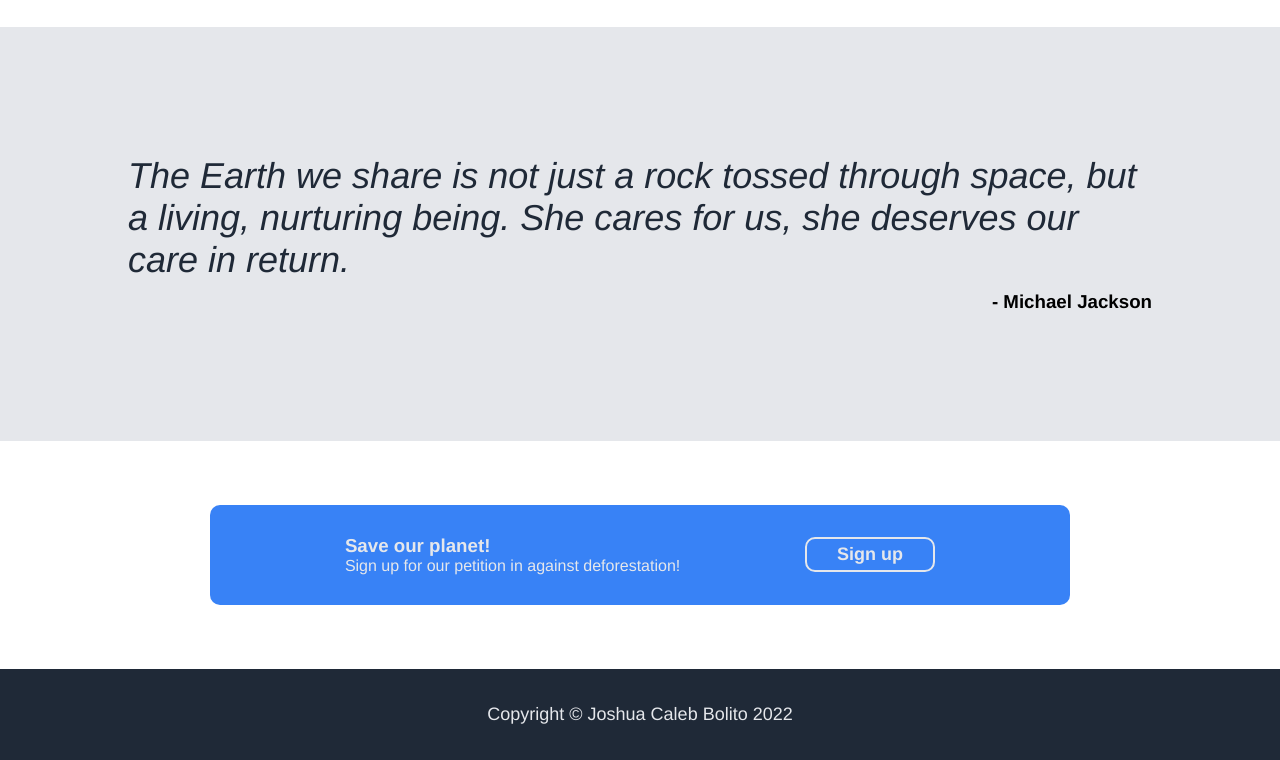
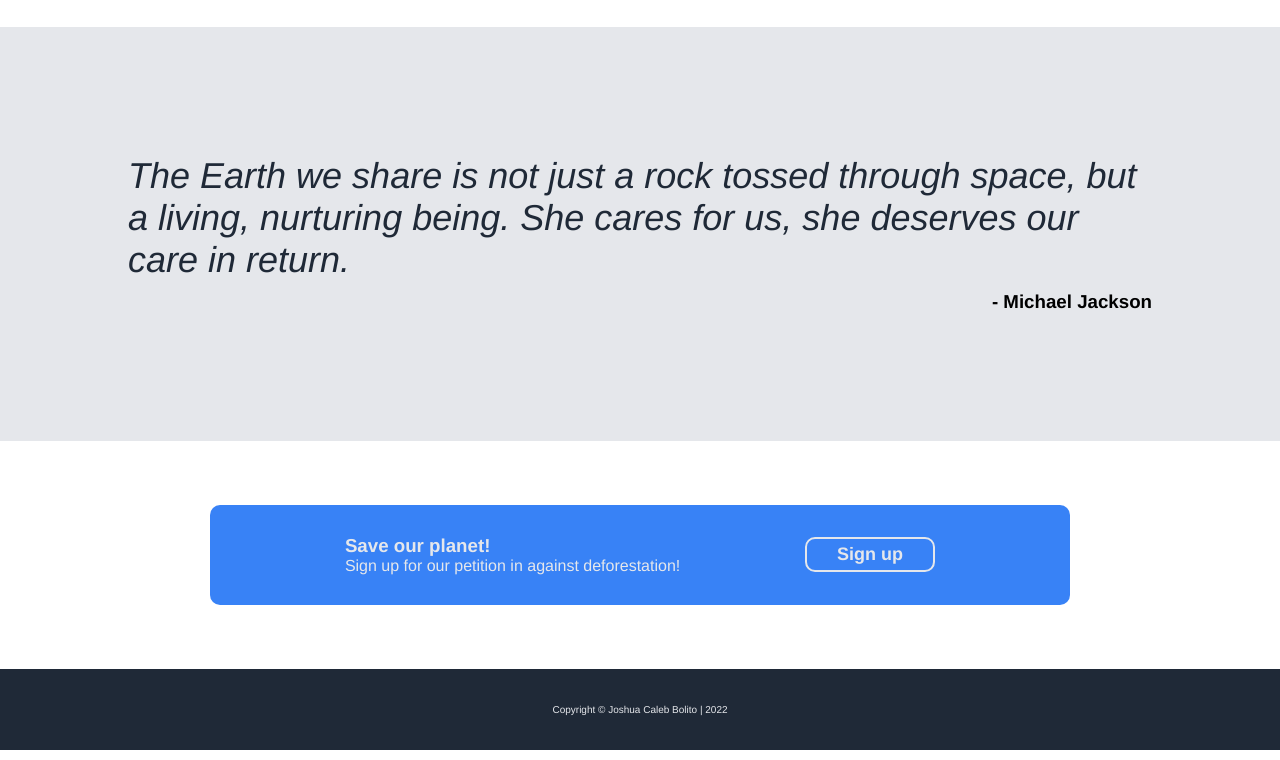
Before and after one commit to JCBolito/ODIN-Landing_Page, a plain HTML site: page index.html in a window 1280 px wide. Shown: the part 1153-1913 px from the top of the page. Drawn offline with Linux system fonts and the light colour scheme.

Commit message:
Edited footer and nav

```diff
--- a/index.html
+++ b/index.html
@@ -65,7 +65,7 @@
             </div>
         </div>
         <div class="footer">
-            <p>Copyright © Joshua Caleb Bolito 2022</p>
+            <p>Copyright © Joshua Caleb Bolito | 2022</p>
         </div>
     </body>
 </html>
--- a/styles.css
+++ b/styles.css
@@ -30,11 +30,11 @@ body > *, .nav > *, .hero, .infosec > *, .infosec > * > *, .callsec > *, .footer
     color: #e5e7eb;
 }
 .nav > ul > li > .link{
-    padding: 0 30px;
+    padding: 0 15px;
     transition: 0.2s ease-in-out;
 }
 .nav > ul > li > .link:hover{
-    padding: 20px 30px;
+    padding: 20px 15px;
     background-color: #e5e7eb;
     color: #1f2937;
     border-radius: 5px;
@@ -180,7 +180,7 @@ body > *, .nav > *, .hero, .infosec > *, .infosec > * > *, .callsec > *, .footer
 .footer {
     background-color: #1f2937;
     color: #e5e7eb;
-    font-size: 18px;
+    font-size: 10px;
     padding: 20px;
     justify-content: center;
 }
```
